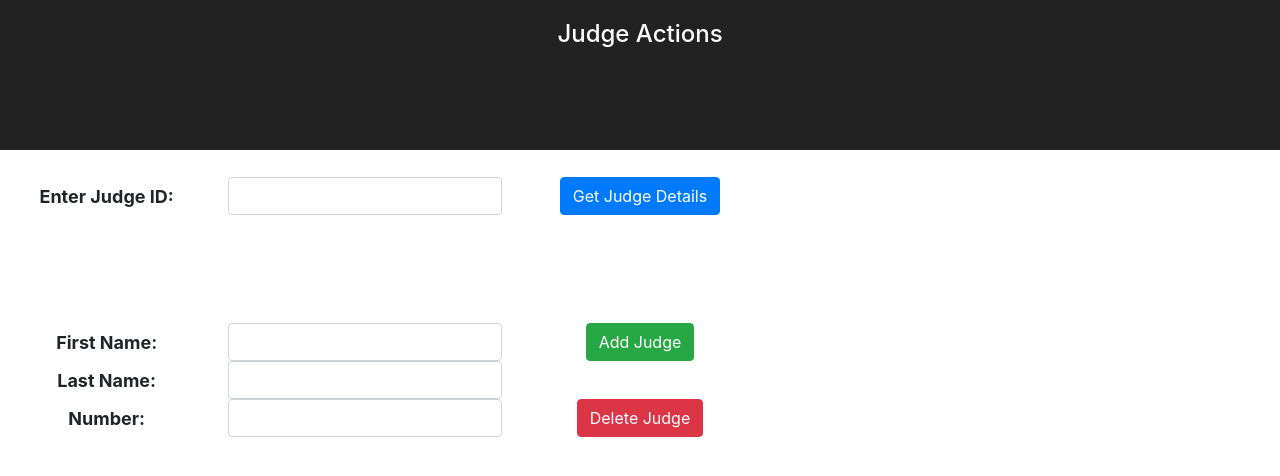
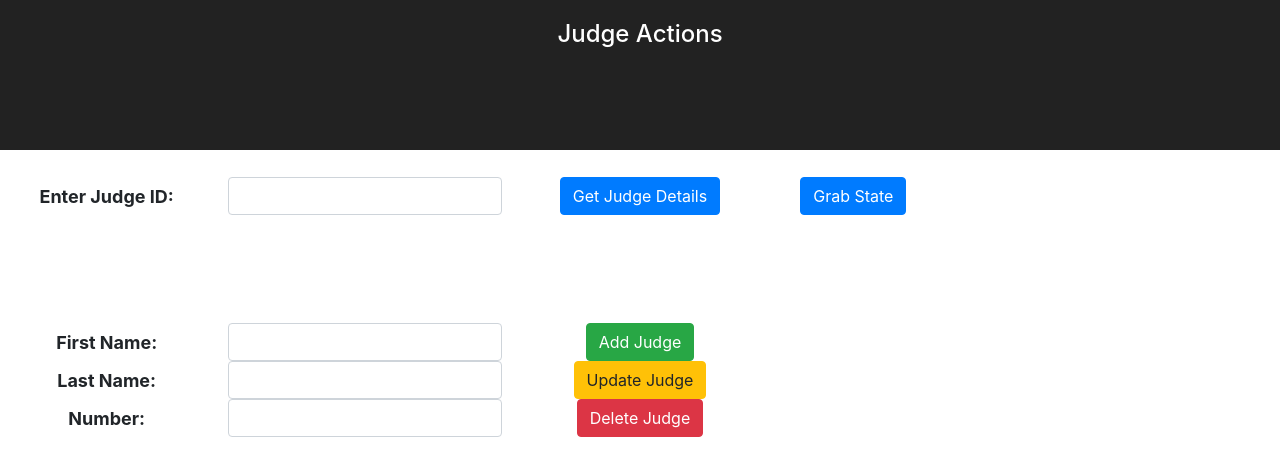
Before and after one commit to Tantarium/Spring-Boot-Angular-React-Learning, a React (Create React App) app in the folder react_frontend/: page / in a window 1280 px wide. Shown: the top 476 px of the page. Built offline with nearby package versions, Linux system fonts and the light colour scheme.

Commit message:
Added an update method to the react front end page

```diff
--- a/react_frontend/src/container/Main.js
+++ b/react_frontend/src/container/Main.js
@@ -18,6 +18,8 @@ class Main extends Component {
         this.getJudges = this.getJudges.bind(this);
         this.getJudge = this.getJudge.bind(this);
         this.deleteJudge = this.deleteJudge.bind(this);
+        this.addJudge = this.addJudge.bind(this);
+        this.updateJudge = this.updateJudge.bind(this);
     }
 
     getJudges() {
@@ -63,6 +65,23 @@ class Main extends Component {
         })
     }
 
+    updateJudge(id, firstName, lastName, number) {
+        axios.put('http://localhost:8080/judges/' + id, {
+            firstName: firstName,
+            lastName: lastName,
+            number: number
+        }).then(res => {
+            alert("Judge " + firstName + " " + lastName + " has been updated.");
+        })
+    }
+
+    grabState() {
+        console.log("ID: " + this.state.id);
+        console.log("First Name: " + this.state.firstName);
+        console.log("Last Name: " + this.state.lastName);
+        console.log("Number: " + this.state.number);
+    }
+
     render() {
         return (
             <div className="Main">
@@ -83,6 +102,9 @@ class Main extends Component {
                             <div className="col-sm-1"></div>
                             <div className="col-sm-2">
                                 <button className="btn btn-primary" onClick={() => this.getJudge(this.state.idToGrab)}>Get Judge Details</button>
+                            </div>
+                            <div className="col-sm-2">
+                                <button className="btn btn-primary" onClick={() => this.grabState()}>Grab State</button>
                             </div>
                         </div>
 
@@ -108,6 +130,10 @@ class Main extends Component {
                             <div className="col-sm-2">
                                 <input className="form-control" defaultValue={this.state.lastName} onChange={(evt) => { this.setState({lastName: evt.target.value}) }} />
                             </div>
+                            <div className="col-sm-1"></div>
+                            <div className="col-sm-2">
+                                <button className="btn btn-warning" onClick={() => this.updateJudge(this.state.idToGrab, this.state.firstName, this.state.lastName, this.state.number)}>Update Judge</button>
+                            </div>
                         </div>
 
                         <div className="form-inline">
```
Also changed, not shown: 1 other file (tests, documents, lock files or other folders).
